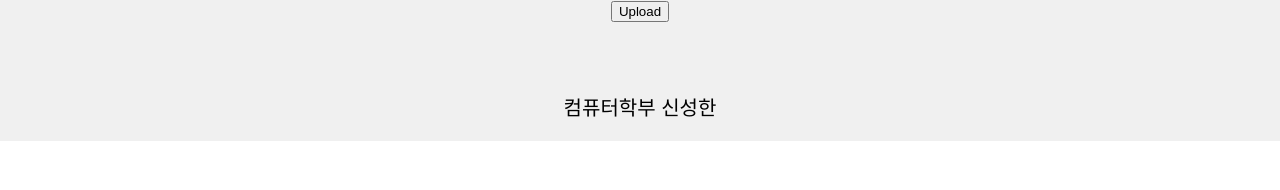
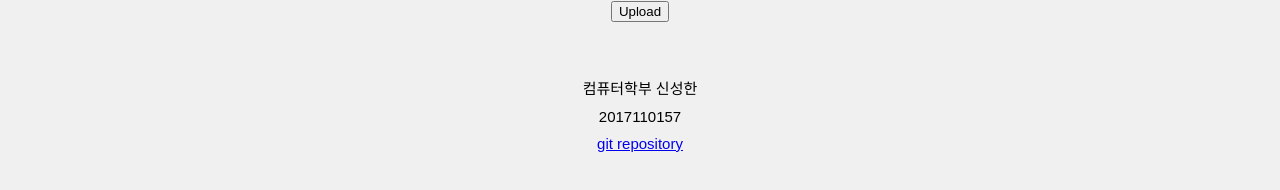
Before and after one commit to Hollyys/RobotProject, a React (Create React App) app in the folder frontend/: page / in a window 1280 px wide. Shown: the part 680-870 px from the top of the page. Before the commit the page ends 821 px from the top, so only its background shows below. Built offline with nearby package versions, Linux system fonts and the light colour scheme.

Commit message:
feat: 프론트엔드 ui 일부 수정

```diff
--- a/frontend/src/App.js
+++ b/frontend/src/App.js
@@ -48,7 +48,9 @@ function App() {
       <input type="file" ref={fileInputRef} onChange={handleFileChange} style={{ marginBottom: '10px' }} />
       {previewURL && <img src={previewURL} alt="Preview" style={{ maxWidth: '100%', maxHeight: '300px', marginTop: '10px' }} />}
       <button onClick={handleSubmit} style={{ marginTop: '10px' , marginBottom: '50px'}}>Upload</button>
-      <p style={{ fontSize: '20px' }}>컴퓨터학부 신성한</p>
+      <p style={{ fontSize: '15px', marginTop: '5px' , marginBottom: '5px'}}>컴퓨터학부 신성한</p>
+      <p style={{ fontSize: '15px', marginTop: '5px' , marginBottom: '5px'}}>2017110157</p>
+      <a href="https://github.com/Hollyys/RobotProject.git" style={{ fontSize: '15px', marginTop: '5px', marginBottom: '50px' }}>git repository</a>
     </div>
   );
 }
```
